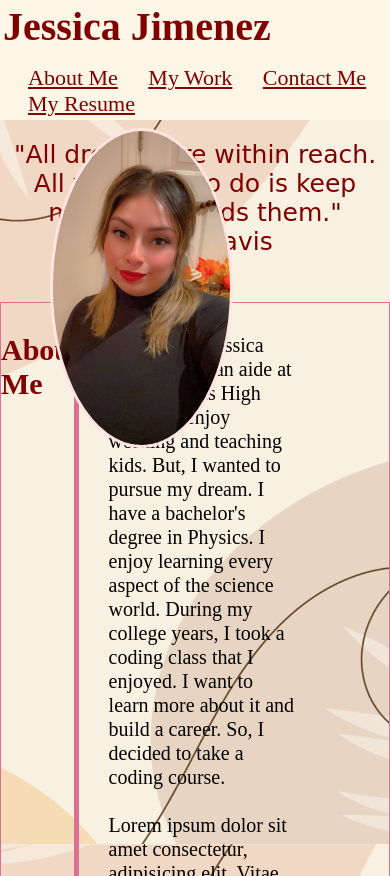
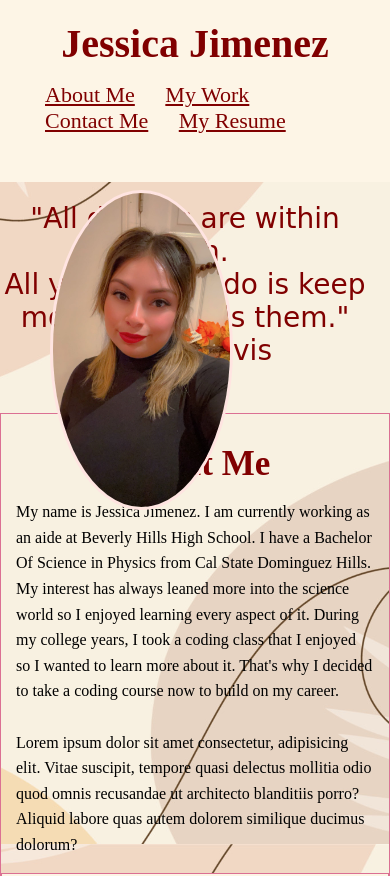
Before and after one commit to jjimenez174/Portfolio-code, a plain HTML site: page index.html in a window 390 px wide. Shown: the top 876 px of the page. Drawn offline with Linux system fonts and the light colour scheme.

Commit message:
updated HTML & CSS

```diff
--- a/assests/css/style.css
+++ b/assests/css/style.css
@@ -243,3 +243,93 @@ footer ul li a:hover{
     border-radius: 15px;
 }
 /*contact me section styling end*/
+
+/* MEDIA QUERY FOR TABLET SCREENS AND SMALLER */
+@media screen and (max-width: 768px) {
+    .hero .quote {
+        font-size: 28px;
+        padding-right: 20px;
+    }
+
+    .hero .quote #quote-text {
+        font-size: 35px;
+    }
+
+    .title h2 {
+        font-size: 35px;
+    }
+
+    .about-me p {
+        font-size: 16px;
+        /*padding: 0 15px;*/
+        line-height: 1.6;
+    }
+}
+
+/* MEDIA QUERY FOR MOBILE PHONE SCREENS AND SMALLER */
+@media screen and (max-width: 575px) {
+    header {
+        justify-content: center;
+        padding: 20px;
+    }
+
+    header nav ul {
+        min-height: 80px;
+    }
+
+    .hero {
+        flex-direction: column;
+    }
+
+    .about-me {
+        flex-direction: column;
+    }
+
+    .title {
+        border-bottom: 5px solid var(--pop);
+        border-right: none;
+        text-align: center;
+        min-width: 100%;
+        max-width: 100%;
+        padding: 0;
+    }
+
+    .about-me p {
+        font-size: 16px;
+        line-height: 1.6;
+        width: 100%;
+        padding: 15px;
+    }
+
+    .my-work {
+        flex-direction: column;
+        padding: 30px 0;
+    }
+
+    .projects-grid-wrapper {
+        width: 100%;
+        padding: 10px;
+    }
+
+    .projects-grid {
+        width: 80%;
+    }
+
+    footer {
+        flex-direction: column;
+    }
+
+    footer ul {
+        flex-direction: column;
+    }
+
+    .content-wrapper {
+        width: 100%;
+    }
+
+    footer ul li {
+        padding: 10px;
+        text-align: center;
+    }
+
+}
--- a/index.html
+++ b/index.html
@@ -47,10 +47,9 @@
 <section id="about-me" class="about-me">
     <div class="title"><h2>About Me</h2></div>
     <div>
-        <p> My name is Jessica Jimenez. I'm an aide at Beverly Hills High School. I enjoy working and teaching kids.
-            But, I wanted to pursue my dream. I have a bachelor's degree in Physics. I enjoy learning every aspect of the science world.
-             During my college years, I took a coding class that I enjoyed.
-            I want to learn more about it and build a career. So, I decided to take a coding course.
+        <p> My name is Jessica Jimenez. I am currently working as an aide at Beverly Hills High School. I have a Bachelor Of Science in Physics from Cal State
+            Dominguez Hills. My interest has always leaned more into the science world so I enjoyed learning every aspect of it. During my college years, I took
+            a coding class that I enjoyed so I wanted to learn more about it. That's why I decided to take a coding course now to build on my career.
         <br><br>
         Lorem ipsum dolor sit amet consectetur, adipisicing elit. Vitae suscipit, tempore quasi delectus mollitia odio quod omnis recusandae ut architecto blanditiis porro? Aliquid labore quas autem dolorem similique ducimus dolorum?
         </p>
@@ -102,7 +101,7 @@
             <ul>
                 <li> <a href="mailto:jjimenez174@yahoo.com"> Email</a></li>
                 <li><a href="https://github.com/jjimenez174" target="_blank">GitHub</a></li>
-                <li><p> (323)356-6487</p></li>
+                <li><p> (323) 356-6487</p></li>
             </ul>
         </div>
     </div>
```
Also changed, not shown: 1 other file.
